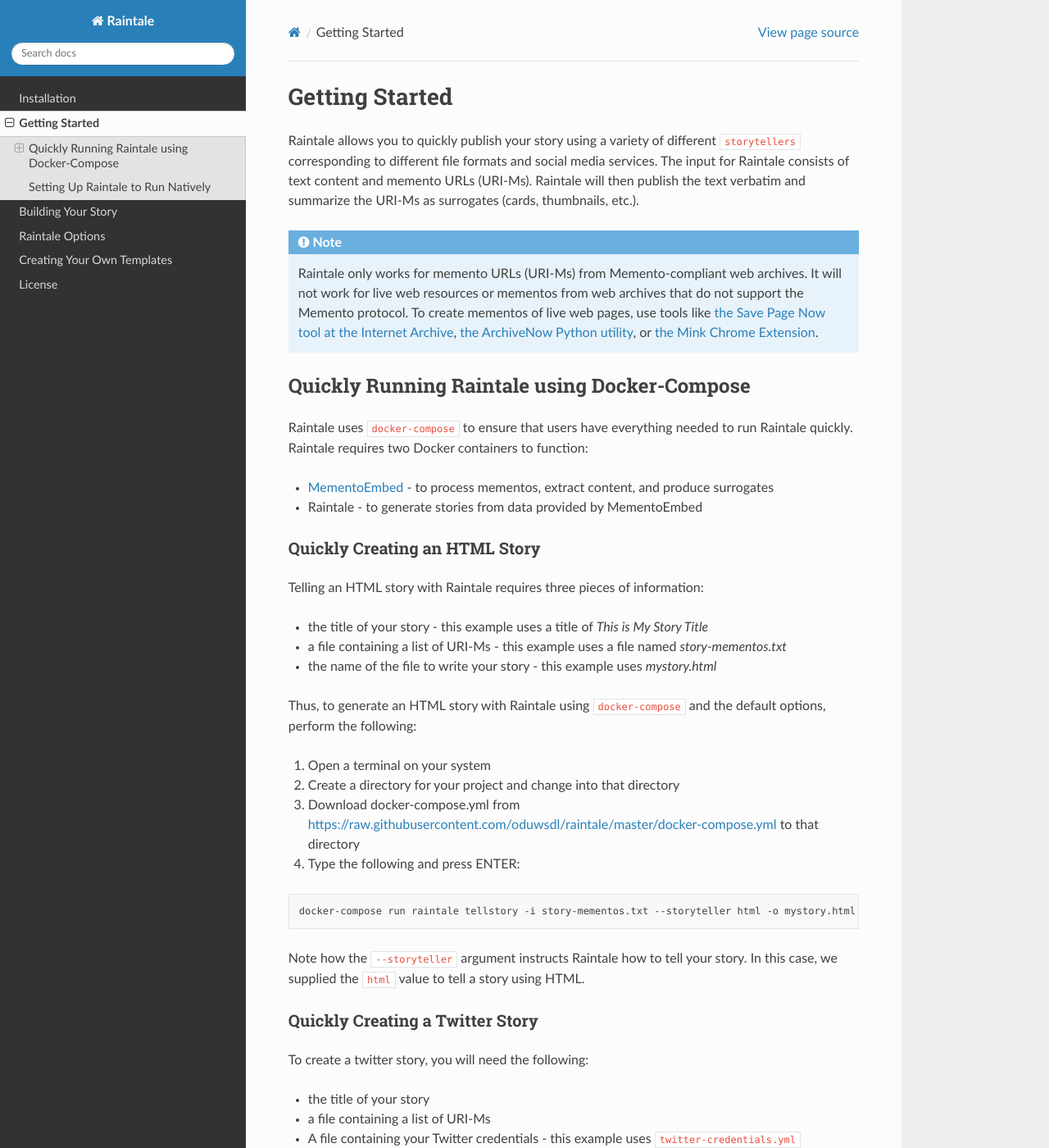
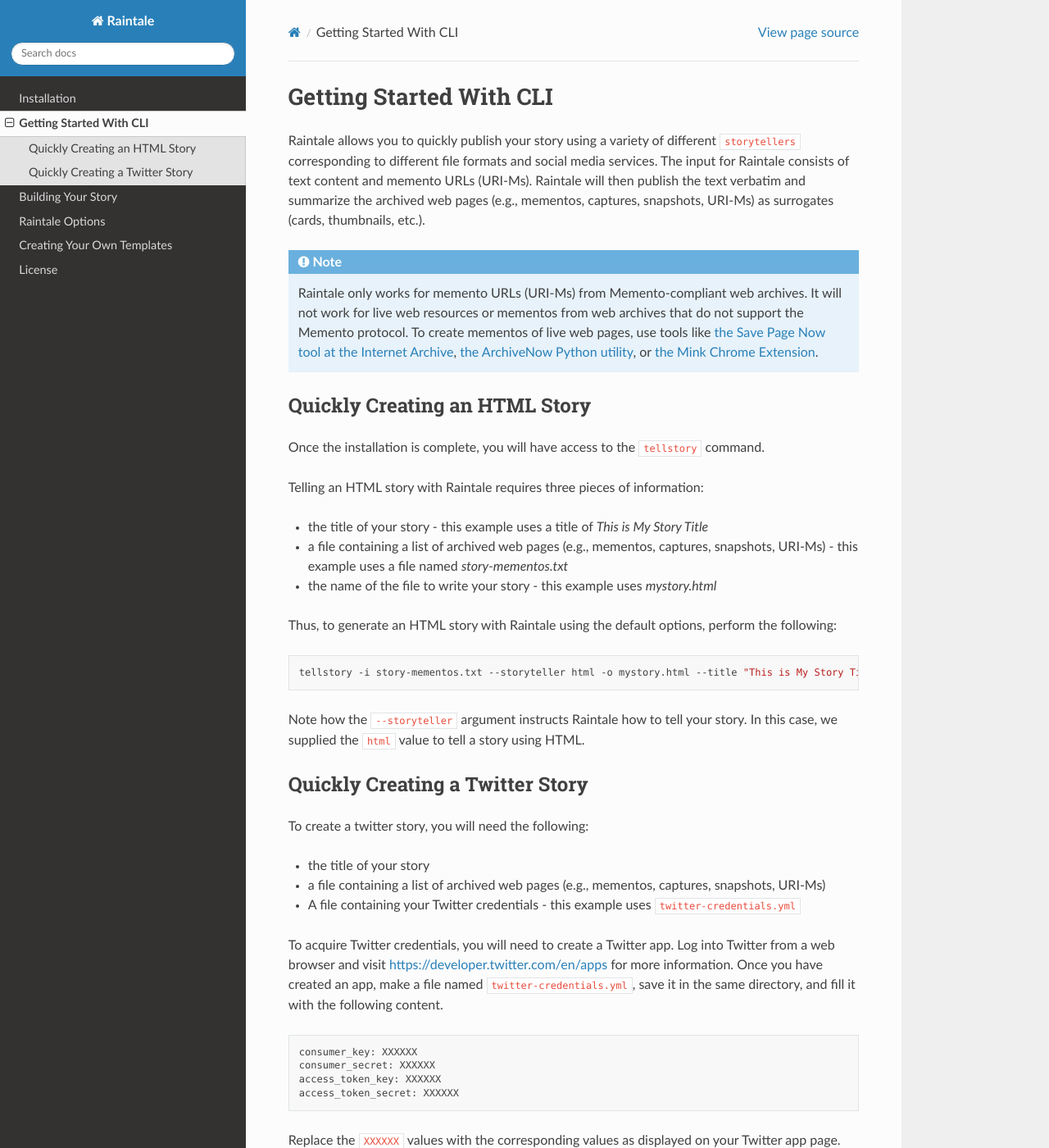
Before and after one commit to oduwsdl/raintale, a Sphinx documentation site: the page built from docs/source/getting_started.rst, in a window 1280 px wide and 1400 px high. Shown: the whole window at 82% size. Built offline with Sphinx 7.4.7 and the Read the Docs theme 2.0.0, drawn with Linux system fonts in a browser that asks for light colours; pages that are not in the unit, such as notebooks, are missing from menus; some of the changed text lies outside the part shown.

```diff
--- a/docs/source/getting_started.rst
+++ b/docs/source/getting_started.rst
@@ -1,39 +1,31 @@
-Getting Started
-===============
+.. _getting_started:
 
-Raintale allows you to quickly publish your story using a variety of different ``storytellers`` corresponding to different file formats and social media services. The input for Raintale consists of text content and memento URLs (URI-Ms). Raintale will then publish the text verbatim and summarize the URI-Ms as surrogates (cards, thumbnails, etc.).
+Getting Started With CLI
+============================
+
+Raintale allows you to quickly publish your story using a variety of different ``storytellers`` corresponding to different file formats and social media services. The input for Raintale consists of text content and memento URLs (URI-Ms). Raintale will then publish the text verbatim and summarize the archived web pages (e.g., mementos, captures, snapshots, URI-Ms) as surrogates (cards, thumbnails, etc.).
 
 .. note::
 
     Raintale only works for memento URLs (URI-Ms) from Memento-compliant web archives. It will not work for live web resources or mementos from web archives that do not support the Memento protocol. To create mementos of live web pages, use tools like `the Save Page Now tool at the Internet Archive <https://archive.org/web/>`_, `the ArchiveNow Python utility <https://github.com/oduwsdl/archivenow>`_, or `the Mink Chrome Extension <https://chrome.google.com/webstore/detail/mink-integrate-live-archi/jemoalkmipibchioofomhkgimhofbbem?hl=en-US>`_.
 
-Quickly Running Raintale using Docker-Compose
----------------------------------------------
-
-Raintale uses ``docker-compose`` to ensure that users have everything needed to run Raintale quickly. Raintale requires two Docker containers to function:
-
-* `MementoEmbed <https://github.com/oduwsdl/MementoEmbed>`_ - to process mementos, extract content, and produce surrogates
-* Raintale - to generate stories from data provided by MementoEmbed
 
 Quickly Creating an HTML Story
 ~~~~~~~~~~~~~~~~~~~~~~~~~~~~~~
 
+Once the installation is complete, you will have access to the  ``tellstory`` command.
+
 Telling an HTML story with Raintale requires three pieces of information:
 
 * the title of your story - this example uses a title of *This is My Story Title*
-* a file containing a list of URI-Ms - this example uses a file named *story-mementos.txt*
+* a file containing a list of archived web pages (e.g., mementos, captures, snapshots, URI-Ms) - this example uses a file named *story-mementos.txt*
 * the name of the file to write your story - this example uses *mystory.html*
 
-Thus, to generate an HTML story with Raintale using ``docker-compose`` and the default options, perform the following:
-
-1. Open a terminal on your system
-2. Create a directory for your project and change into that directory
-3. Download docker-compose.yml from https://raw.githubusercontent.com/oduwsdl/raintale/master/docker-compose.yml to that directory
-4. Type the following and press ENTER:
+Thus, to generate an HTML story with Raintale using the default options, perform the following:
 
 .. code-block:: bash
 
-    docker-compose run raintale tellstory -i story-mementos.txt --storyteller html -o mystory.html --title "This is My Story Title"
+    tellstory -i story-mementos.txt --storyteller html -o mystory.html --title "This is My Story Title"
 
 Note how the ``--storyteller`` argument instructs Raintale how to tell your story. In this case, we supplied the ``html`` value to tell a story using HTML.
 
@@ -43,7 +35,7 @@
 To create a twitter story, you will need the following:
 
 * the title of your story
-* a file containing a list of URI-Ms
+* a file containing a list of archived web pages (e.g., mementos, captures, snapshots, URI-Ms)
 * A file containing your Twitter credentials - this example uses ``twitter-credentials.yml``
 
 To acquire Twitter credentials, you will need to create a Twitter app. Log into Twitter from a web browser and visit https://developer.twitter.com/en/apps for more information. Once you have created an app, make a file named ``twitter-credentials.yml``, save it in the same directory, and fill it with the following content.
@@ -61,31 +53,8 @@
 
 .. code-block:: bash
 
-    docker-compose run raintale tellstory -i story_mementos.txt --storyteller twitter --title "This is My Story Title" -c twitter-credentials.yml
+    tellstory -i story_mementos.txt --storyteller twitter --title "This is My Story Title" -c twitter-credentials.yml
 
 Note how, in this case, the ``--storyteller`` argument was supplied the ``twitter`` value. This instructed Raintale to publish a story to Twitter rather than writing it out to a file.
 
-Setting Up Raintale to Run Natively
------------------------------------
-
-Raintale is written in Python and communicates to MementoEmbed using the `MementoEmbed Web API <https://mementoembed.readthedocs.io/en/latest/web_api.html>`_. To run natively, Raintale has the following requirements:
-
-* a running MementoEmbed instance - see `the MementoEmbed documentation <https://mementoembed.readthedocs.io/en/latest/index.html>`_ for more information
-* Python 3.7
-* `pip` version 18 or later
-
-.. note::
-
-    Raintale is developed using MacOS and Linux. We have not yet tested it with Microsoft Windows. We recommend running it using Docker on Microsoft Windows.
-
-To install Raintale natively, do the following:
-
-1. Open a terminal
-2. Clone the repository from GitHub by typing: ``git clone https://github.com/oduwsdl/raintale.git``
-3. Change into the ``raintale`` directory
-4. Type ``pip install .`` to install raintale and all dependencies
-5. OPTIONAL for video support - `install ffmpeg <https://ffmpeg.org/download.html>`_
-
-.. note::
-
-    Due to its dependency on MementoEmbed, we have not yet released Raintale via Pypi, but we may do so in the future to improve the ease of installation.
+To see a complete list of storytelling capabilities via the ``tellstory`` command refer to :ref:`raintale_options` section.
--- a/docs/source/index.rst
+++ b/docs/source/index.rst
@@ -31,6 +31,7 @@
 
    install
    getting_started
+   getting_started_wui
    creating_story
    raintale_options
    templates
--- a/docs/source/install.rst
+++ b/docs/source/install.rst
@@ -1,3 +1,6 @@
+.. _install_options:
+
+
 ============
 Installation
 ============
```
